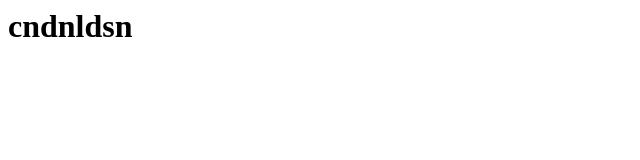
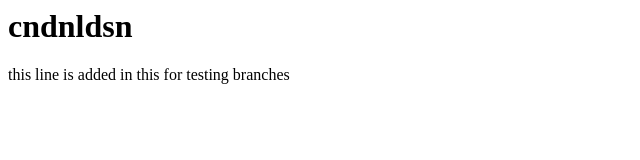
Before and after one commit to interenship1-ops/local, a plain HTML site: page index.html in a window 1280 px wide. Shown: the whole page, without its empty margins (0-640 px from the left). Drawn offline with Linux system fonts and the light colour scheme.

Commit message:
testing branches

```diff
--- a/index.html
+++ b/index.html
@@ -1 +1,3 @@
 <h1>cndnldsn</h1>
+
+<p>this line is added in this for testing branches</p>
```
